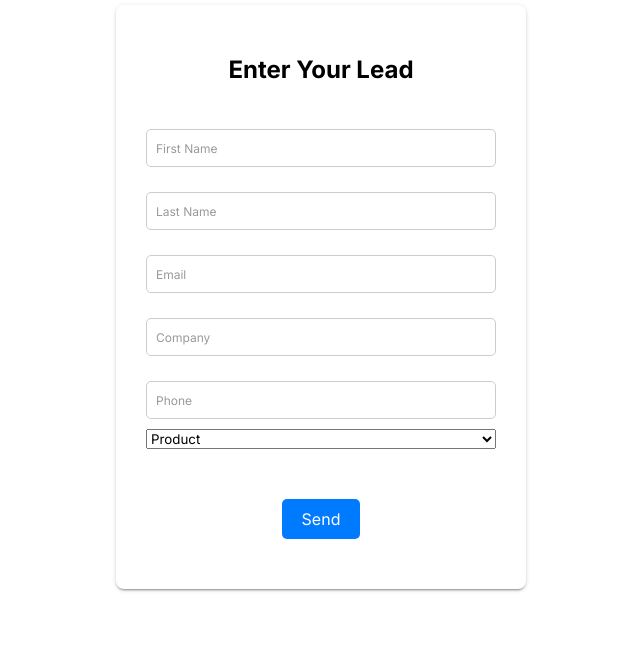
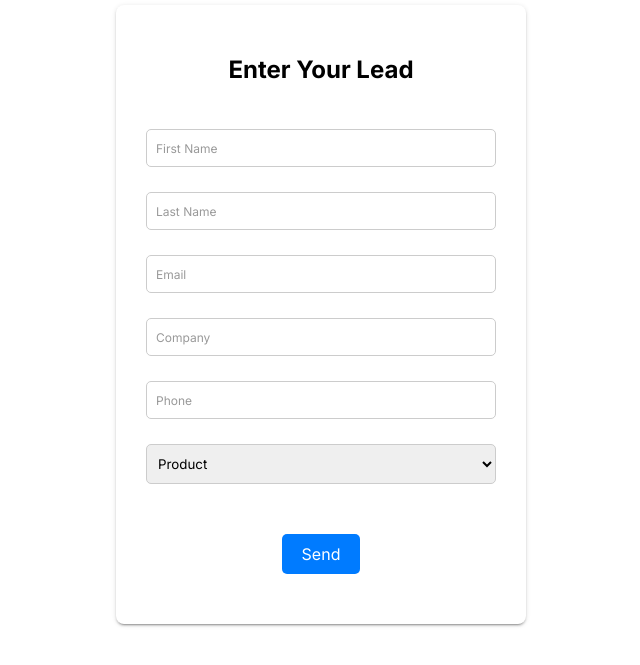
Before and after one commit to voewoda88/SCLab, a plain HTML site: page Web Form/index.html in a window 1280 px wide. Shown: the part 155-820 px from the top of the page, without its empty margins (319-959 px from the left). Drawn offline with Linux system fonts and the light colour scheme.

Commit message:
feat: added style for product select item

```diff
--- a/Web Form/style.css
+++ b/Web Form/style.css
@@ -90,6 +90,21 @@ input.active {
     outline: 1px solid #696969;
 }
 
+.product-select {
+    width: 350px;
+
+    padding: 10px;
+    padding-left: 7px;
+    margin-top: 15px;
+    border: 1px solid #ccc;
+    border-radius: 5px;
+    box-sizing: border-box;
+
+    @media (max-width: 768px) {
+        width: 250px;
+    }
+}
+
 #submit-btn {
     padding: 10px 20px;
     border: none;
```
